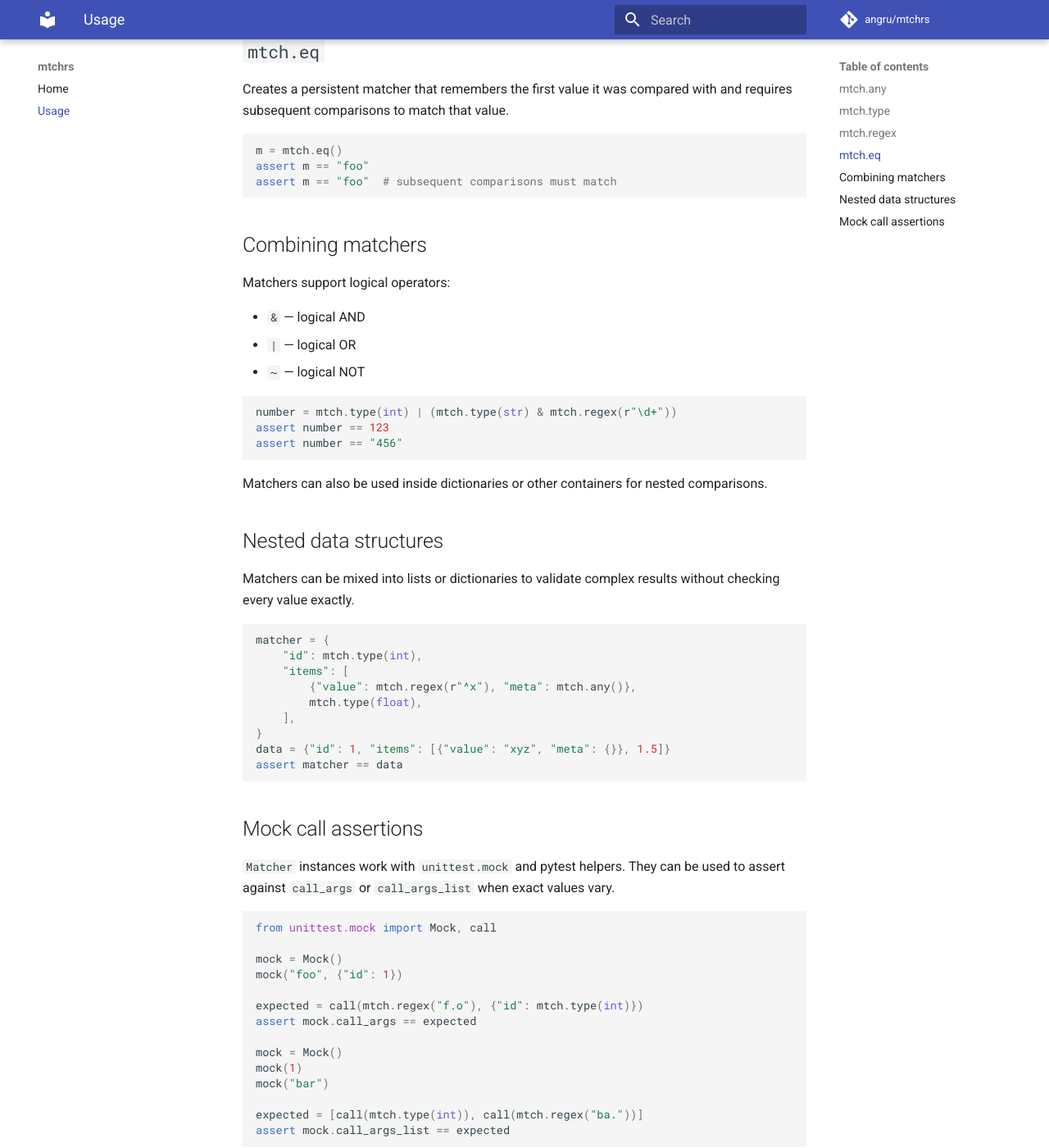
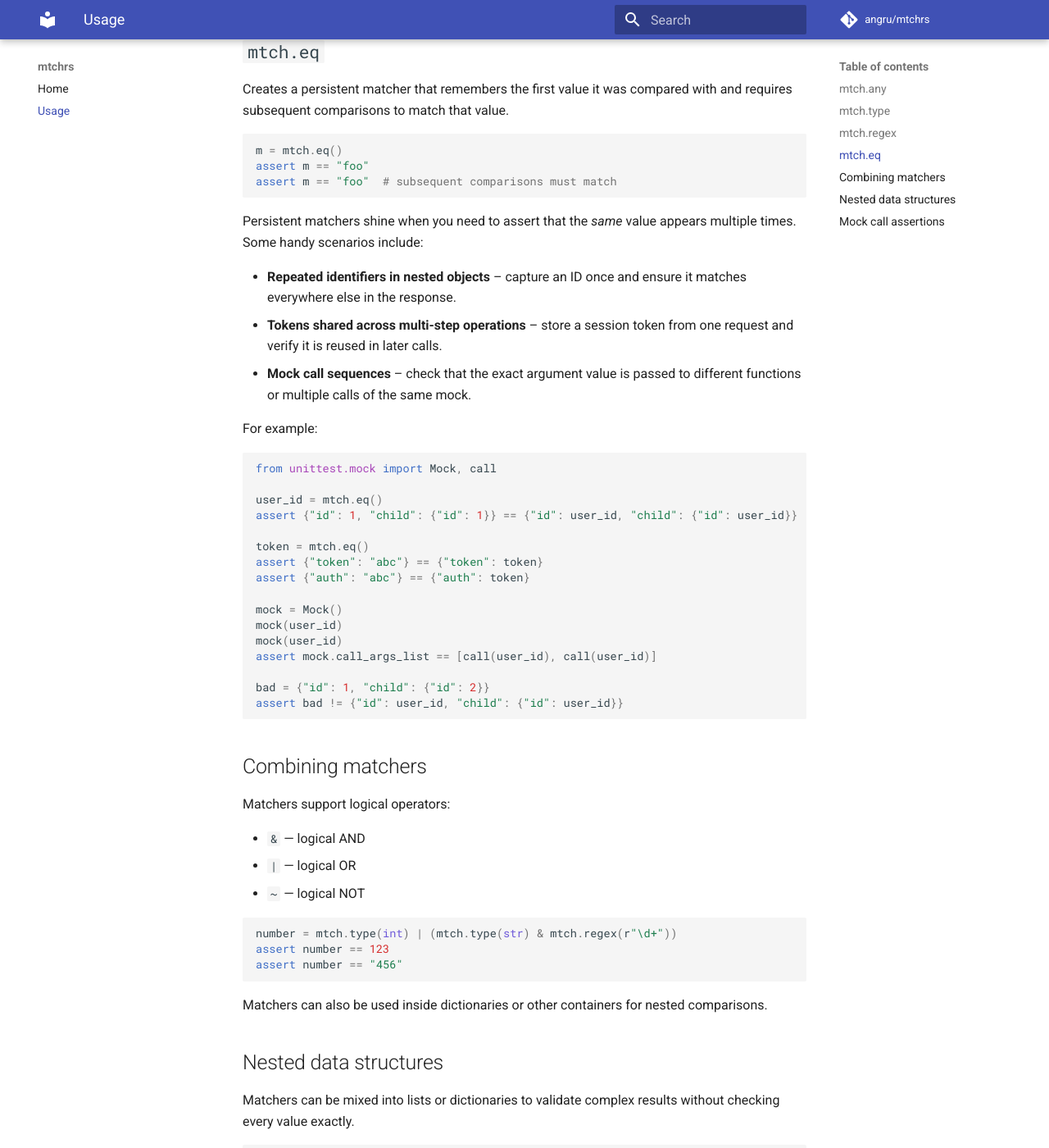
Before and after one commit to angru/mtchrs, an MkDocs documentation site: the page built from docs/usage.md, in a window 1280 px wide and 1400 px high, scrolled down 737 px. Shown: the whole window at 82% size. Built offline with MkDocs 1.6.1 and Material for MkDocs 9.7.7, drawn with Linux system fonts in a browser that asks for light colours; comment, search, counter and statistics services are not loaded.

Commit message:
Add persistent matcher examples and negative case

````diff
--- a/docs/usage.md
+++ b/docs/usage.md
@@ -35,6 +35,37 @@ Creates a persistent matcher that remembers the first value it was compared with
 m = mtch.eq()
 assert m == "foo"
 assert m == "foo"  # subsequent comparisons must match
+```
+
+Persistent matchers shine when you need to assert that the *same* value appears
+multiple times. Some handy scenarios include:
+
+* **Repeated identifiers in nested objects** – capture an ID once and ensure it
+  matches everywhere else in the response.
+* **Tokens shared across multi-step operations** – store a session token from
+  one request and verify it is reused in later calls.
+* **Mock call sequences** – check that the exact argument value is passed to
+  different functions or multiple calls of the same mock.
+
+For example:
+
+```python
+from unittest.mock import Mock, call
+
+user_id = mtch.eq()
+assert {"id": 1, "child": {"id": 1}} == {"id": user_id, "child": {"id": user_id}}
+
+token = mtch.eq()
+assert {"token": "abc"} == {"token": token}
+assert {"auth": "abc"} == {"auth": token}
+
+mock = Mock()
+mock(user_id)
+mock(user_id)
+assert mock.call_args_list == [call(user_id), call(user_id)]
+
+bad = {"id": 1, "child": {"id": 2}}
+assert bad != {"id": user_id, "child": {"id": user_id}}
 ```
 
 ## Combining matchers
````
Also changed, not shown: README.md (+3 -0 lines), docs/index.md (+4 -0 lines).
